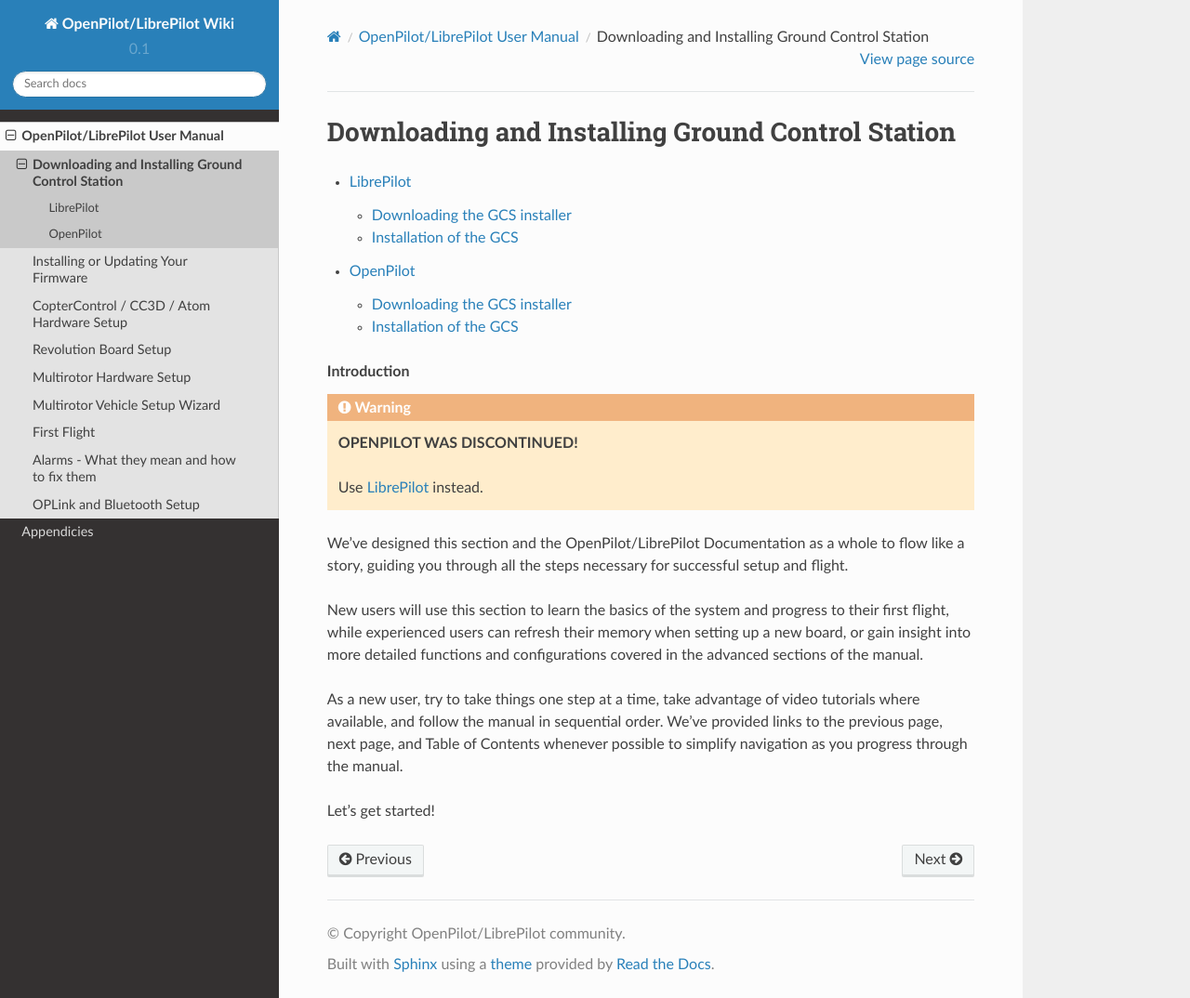
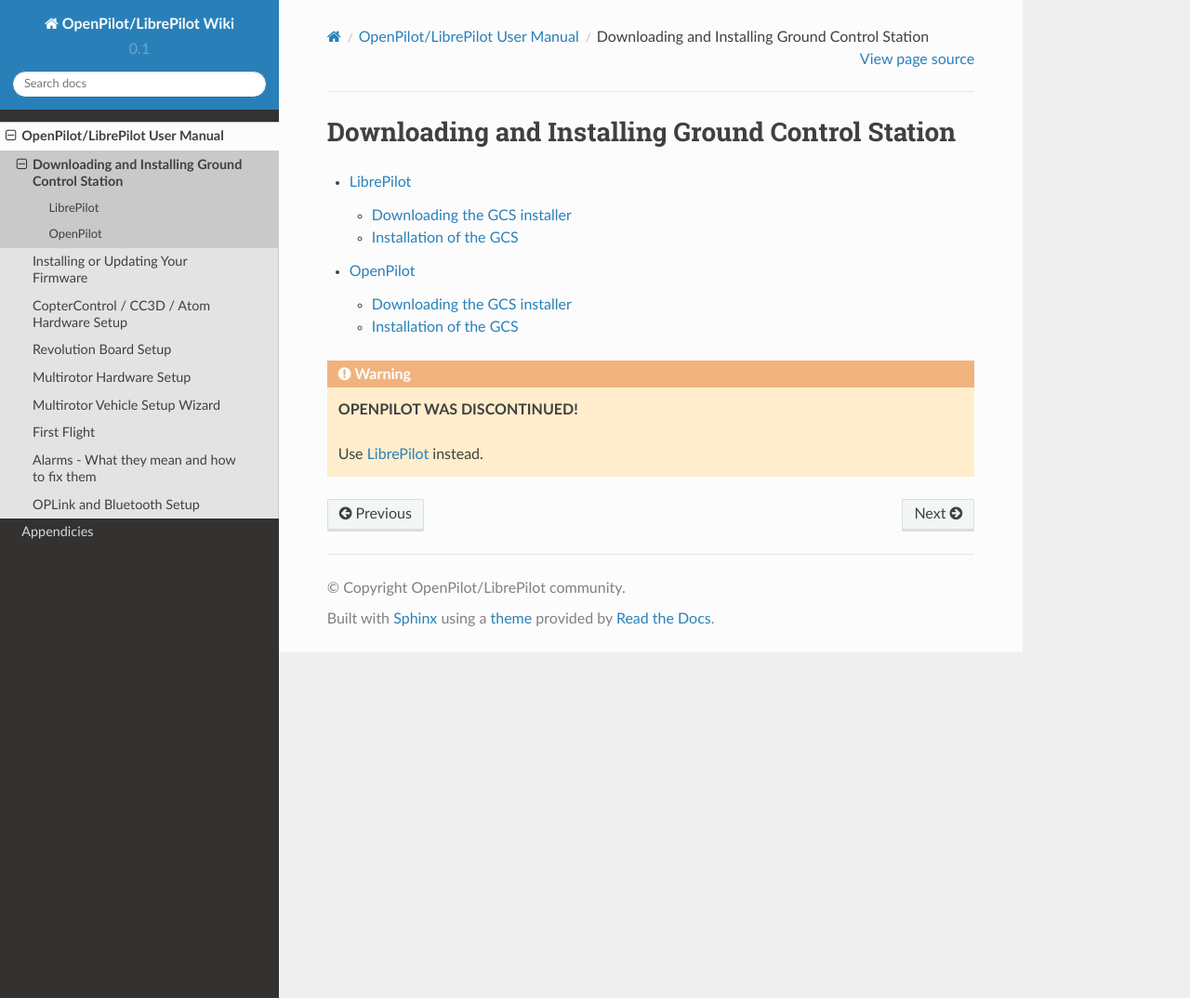
Before and after one commit to UncleRus/OPWiki, a Sphinx documentation site: the page built from source/user_manual/gcs_install.rst, in a window 1280 px wide and 1074 px high. Shown: the whole window at 93% size. Built offline with Sphinx 7.4.7 and the Read the Docs theme 2.0.0, drawn with Linux system fonts in a browser that asks for light colours.

Commit message:
trash removed

```diff
--- a/source/user_manual/gcs_install.rst
+++ b/source/user_manual/gcs_install.rst
@@ -8,24 +8,6 @@
    gcs_install_lp
    gcs_install_op
 
-.. rubric:: Introduction
-
 .. warning:: **OPENPILOT WAS DISCONTINUED!**
 
    Use `LibrePilot <http://www.librepilot.org/>`_ instead.
-
-We've designed this section and the OpenPilot/LibrePilot Documentation as a whole to flow
-like a story, guiding you through all the steps necessary for successful setup
-and flight.
-
-New users will use this section to learn the basics of the system and progress
-to their first flight, while experienced users can refresh their memory when
-setting up a new board, or gain insight into more detailed functions and
-configurations covered in the advanced sections of the manual.
-
-As a new user, try to take things one step at a time, take advantage of video
-tutorials where available, and follow the manual in sequential order. We've
-provided links to the previous page, next page, and Table of Contents whenever
-possible to simplify navigation as you progress through the manual.
-
-Let's get started!
```
